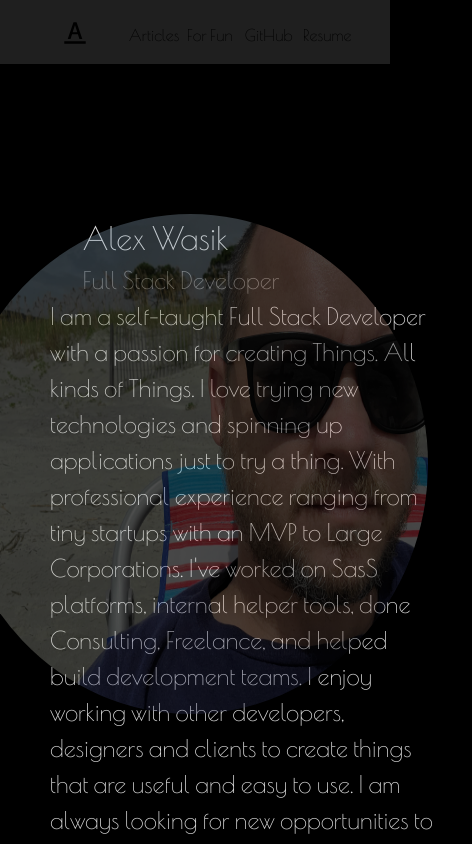
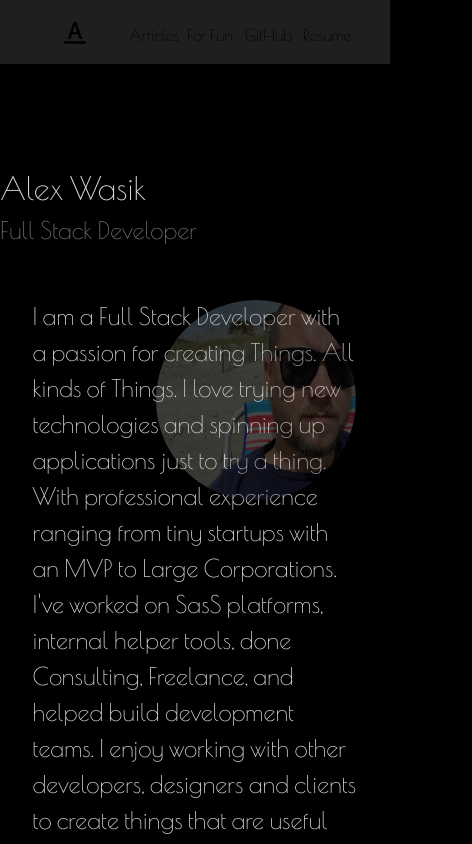
Before and after one commit to alexwasik/alexwasik-web, a Next.js app: page / in a window 390 px wide. Shown: the top 844 px of the page, 472 px wide, since content can reach past the window. Built offline with nearby package versions, Linux system fonts and the light colour scheme.

Commit message:
Fix Image Layout BreakPoints

```diff
--- a/pages/_app.tsx
+++ b/pages/_app.tsx
@@ -24,7 +24,7 @@ function MyApp({ Component, pageProps }: AppProps) {
         <Header className={styles.header}>
           <HeaderComponent />
         </Header>
-      <Content className={styles.content}>
+        <Content>
           <Component {...pageProps} />
         </Content>
         <Footer>
--- a/pages/index.tsx
+++ b/pages/index.tsx
@@ -10,8 +10,10 @@ import {
   xsTitleTextStyle,
   xsSecondaryTextStyle,
   iconStyle,
+  lgImageStyle,
   xsImageStyle,
   mdImageStyle,
+  imageStyle,
 } from '../styles/homeStyles';
 import styles from '../styles/base.module.css';
 
@@ -19,6 +21,7 @@ const { Text, Paragraph } = Typography
 const { useBreakpoint } = Grid;
 
 const Home: NextPage = () => {
+  const breakpoints = useBreakpoint();
   const { xs, md } = useBreakpoint();
 
   return (
@@ -31,36 +34,38 @@ const Home: NextPage = () => {
         <meta name='DC.title' content='Alex Wasik - Full Stack Software Developer' />
       </Head>
     <Row>
-      <Row style={{ width: '100vw'}}>
+      <Row>
         <Col
           style={md ? mdTitleStyle : xsTitleStyle}
-          xs={{ span: 24, offset: 2}}
-          md={{ span: 24, push: 4 }}
+          xs={{ span: 14 }}
+          md={{ span: 14, push: 8 }}
         >
           <Row>
+            <Col span={24}>
               <Text style={ md ? mdTitleTextStyle : xsTitleTextStyle}>Alex Wasik</Text>
               <Image
-              style={ xs ? xsImageStyle : mdImageStyle }
+                // style={ xs ? xsImageStyle : md ? mdImageStyle : lg ? lgImageStyle }
+                style={imageStyle(breakpoints)}
                 preview={false}
                 src="./assets/me.jpg"
                 alt="me"
                 className={styles.image}
               />
-
-          </Row>
-          <Row>
+            </Col>
+            <Col span={24}>
               <Text style={ md ? mdSecondaryTextStyle : xsSecondaryTextStyle} type='secondary'>Full Stack Developer</Text>
+            </Col>
           </Row>
         </Col>
       </Row>
       <Row justify='center' align='top'>
         <Col
-          xs={{ span: 24 }}
-          md={{ span: 16 }}
+          xs={{ span: 20 }}
+          md={{ span: 14 }}
           xl={{ span: 8 }}
         >
           <Paragraph>
-            I am a self-taught Full Stack Developer with a passion for creating Things. All kinds of Things. I love trying new technologies
+            I am a Full Stack Developer with a passion for creating Things. All kinds of Things. I love trying new technologies
             and spinning up applications just to try a thing. With professional experience ranging from tiny startups with an
             MVP to Large Corporations. I&apos;ve worked on SasS platforms, internal helper tools, done Consulting, Freelance, and helped build
             development teams. I enjoy working with other developers, designers and clients to create things that are
--- a/styles/base.module.css
+++ b/styles/base.module.css
@@ -24,10 +24,9 @@
 
 .image {
   position: absolute;
-  left: 50%;
   border-radius: 50%;
   opacity: 0.3;
   z-index: 1;
-  width: 475px;
-  height: 500px;
+  /* width: 475px;
+  height: 500px; */
 }
--- a/styles/homeStyles.tsx
+++ b/styles/homeStyles.tsx
@@ -1,5 +1,13 @@
-  const mdTitleStyle = {
-    paddingTop: '100px',
+type Breakpoints = {
+  xs: boolean;
+  sm: boolean;
+  md: boolean;
+  lg: boolean;
+  xl: boolean;
+}
+
+const mdTitleStyle = {
+    padding: '100px 0 50px 0',
   }
   const mdTitleTextStyle = {
     fontSize: 64
@@ -18,7 +26,7 @@
   }
 
   const xsTitleStyle = {
-    paddingTop: '100px',
+    padding: '100px 0 50px 0',
   }
 
   const iconStyle = {
@@ -26,12 +34,67 @@
     paddingRight: 5
   }
 
+  const imageStyle = (breakpoints: Breakpoints) => {
+    console.log('breakpoints', breakpoints);
+    const { xs, sm, md, lg, xl } = breakpoints;
+    if (xs) {
+      console.log('xs');
+      return {
+        marginLeft: 10,
+        marginTop: 100,
+        width: 200,
+        height: 200,
+      }
+    }
+    if (sm && !md) {
+      console.log('sm');
+      return {
+        marginLeft: 250,
+        marginTop: 100,
+        width: 300,
+        height: 300,
+      }
+    }
+    if (md && !xl) {
+      console.log('midup');
+      return {
+        marginLeft: -250,
+        marginTop: 150,
+        width: 475,
+        height: 500,
+      }
+    }
+    if (lg && !xl) {
+      console.log('lg');
+      return {
+        marginLeft: -75,
+        marginTop: 200,
+        width: 475,
+        height: 500,
+      }
+    }
+
+    if (lg && xl) {
+      console.log('lg');
+      return {
+        marginLeft: 500,
+        marginTop: 150,
+        width: 475,
+        height: 500,
+      }
+    }
+  }
+
   const xsImageStyle = {
-    marginLeft: '-275px',
+    marginLeft: '-190px',
   }
 
   const mdImageStyle = {
-    marginLeft: '200px',
+    marginLeft: '130px',
+  }
+
+  const lgImageStyle = {
+    marginLeft: '500px',
   }
 
   export {
@@ -44,4 +107,6 @@
     iconStyle,
     xsImageStyle,
     mdImageStyle,
+    lgImageStyle,
+    imageStyle,
   }
```
Lines whose indentation alone changed are shown as unchanged.
